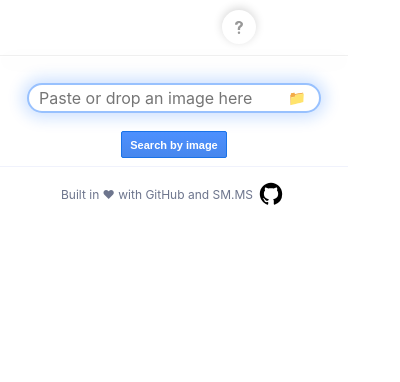
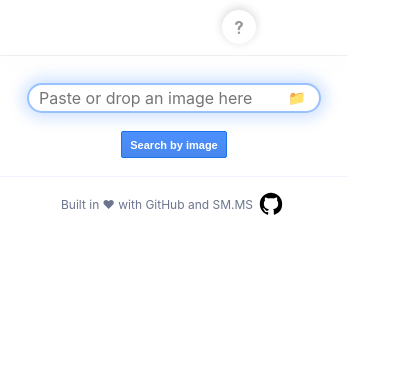
Before and after one commit to BoostPic/BoostPic, a browser extension: page BoostPic_Chrome/popup.html in a window 400 px wide. Drawn offline with Linux system fonts and the light colour scheme.

Commit message:
:art: style: fix unwanted scrollbar and imbalance

```diff
--- a/BoostPic_Chrome/css/popup.css
+++ b/BoostPic_Chrome/css/popup.css
@@ -1,3 +1,25 @@
+/*- scrollbar -*/
+::-webkit-scrollbar {
+  width: 0px;
+}
+::-webkit-scrollbar-thumb {
+  background-color: #999;
+  -webkit-border-radius: 10px;
+  border-radius: 10px;
+}
+::-webkit-scrollbar-thumb:vertical:hover {
+  background-color: #666;
+}
+::-webkit-scrollbar-thumb:vertical:active {
+  background-color: #333;
+}
+::-webkit-scrollbar-button {
+  display: none;
+}
+::-webkit-scrollbar-track {
+  background-color: #f1f1f1;
+}
+/*- scrollbar -*/
 .gr-popup-wrapper {
   margin: 0;
   overflow: hidden;
@@ -351,7 +373,7 @@
   font-weight: bold;
   height: 27px;
   line-height: 27px;
-  margin: 8px 0;
+  margin: 8px 0 18px;
   min-width: 54px;
   padding: 0 8px;
   text-align: center;
```
